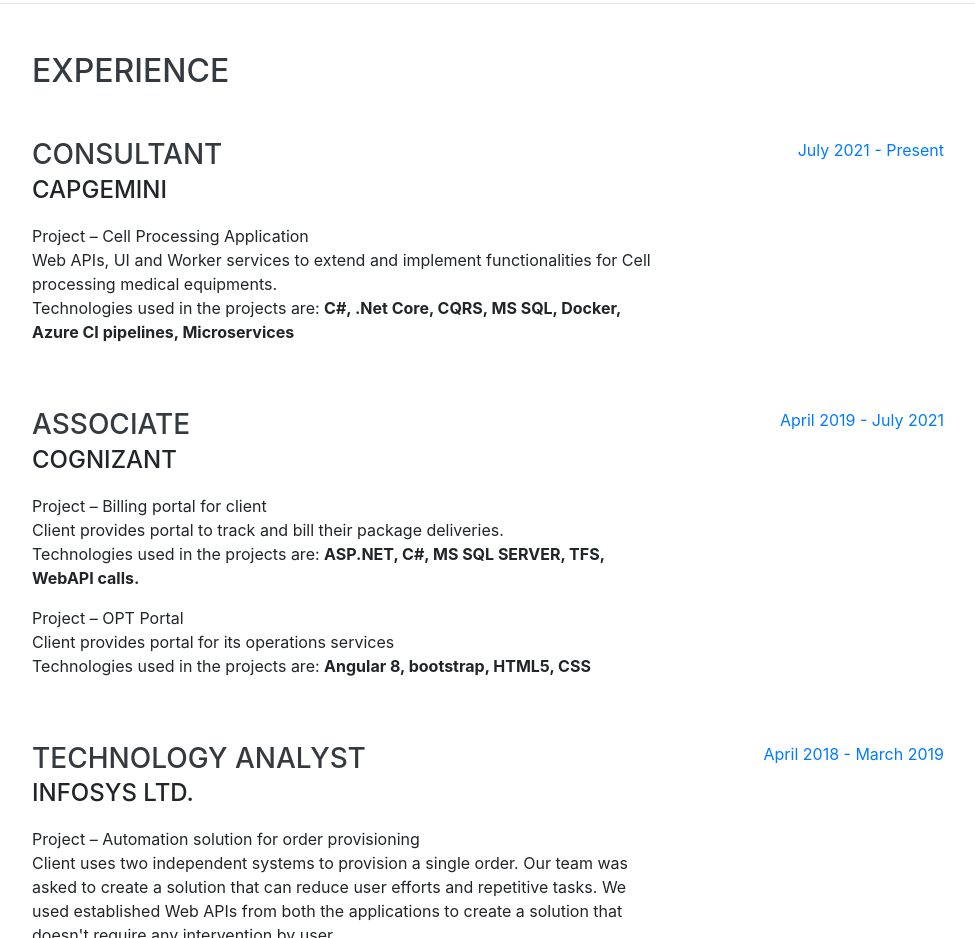
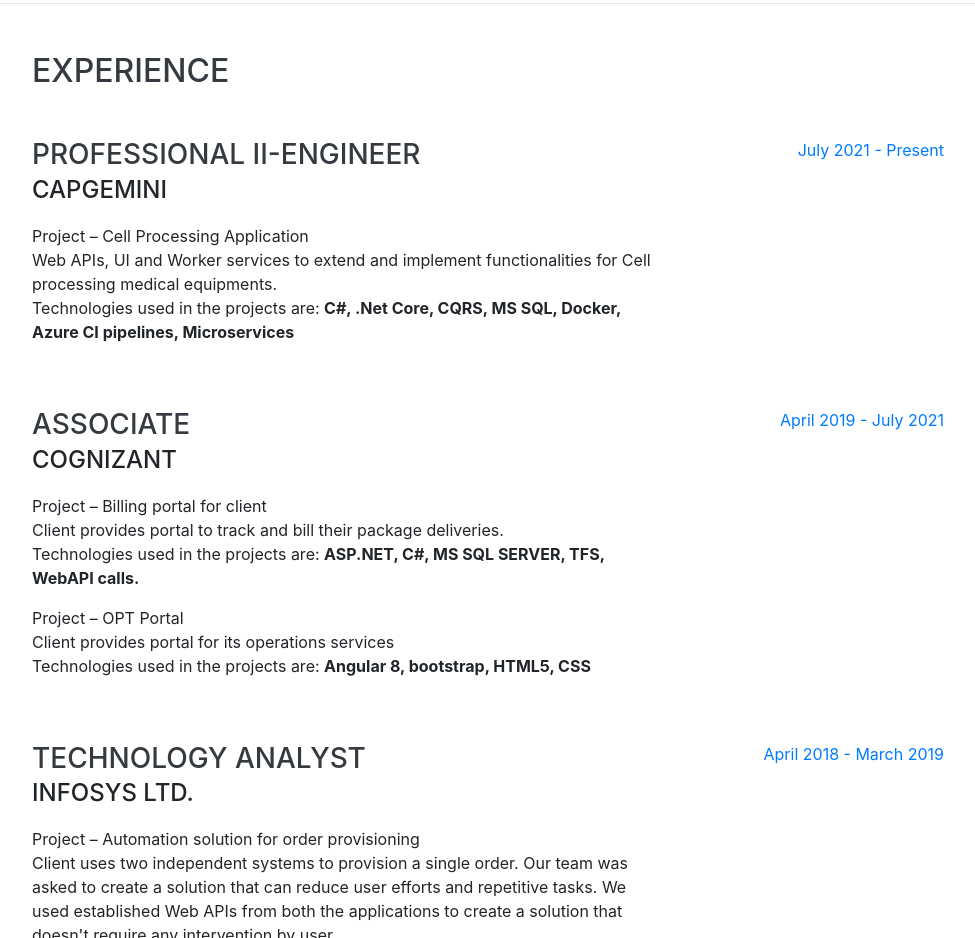
Before and after one commit to njos03/njos03.github.io, a website with bundled scripts: page index.html in a window 1280 px wide. Shown: the part 1598-2536 px from the top of the page, without its empty margins (288-1263 px from the left). Built offline with nearby package versions, Linux system fonts and the light colour scheme; a web font is replaced by a local one.

Commit message:
updated designation

```diff
--- a/index.html
+++ b/index.html
@@ -176,7 +176,7 @@
 
         <div class="resume-item d-flex flex-column flex-md-row justify-content-between mb-5">
           <div class="resume-content">
-            <h3 class="mb-0">Consultant</h3>
+            <h3 class="mb-0">Professional II-Engineer</h3>
             <div class="subheading mb-3">Capgemini</div>
             <p>Project – Cell Processing Application
               <br/> Web APIs, UI and Worker services to extend and implement functionalities for Cell processing medical equipments.
```
